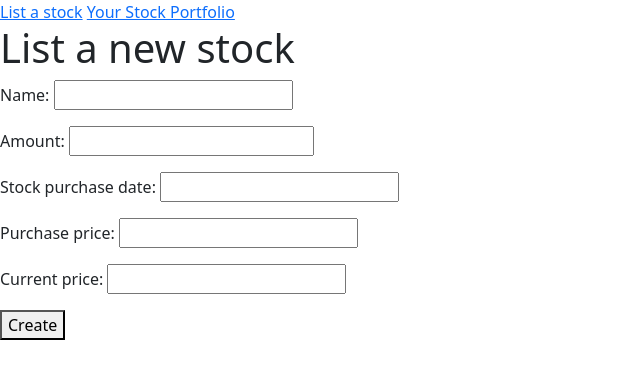
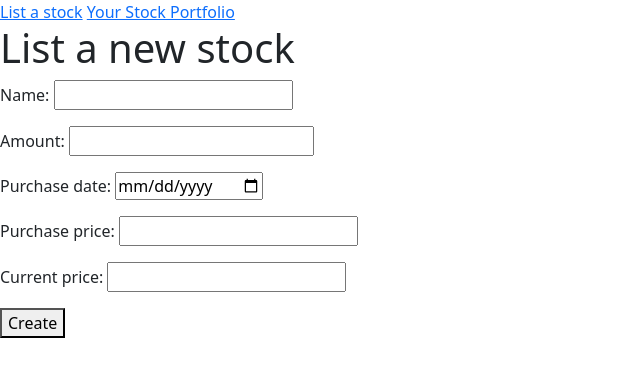
Before and after one commit to Taeiko/stonks-project, a Django app: page /stocks/create/ in a window 1280 px wide. Shown: the top 379 px of the page, without its empty margins (0-640 px from the left). Run offline with Django 5.2, Linux system fonts and the light colour scheme.

Commit message:
fixed date field and turned into date input for purchase_date

```diff
--- a/stonks_app/forms.py
+++ b/stonks_app/forms.py
@@ -5,3 +5,7 @@ class StockForm(forms.ModelForm):
     class Meta:
         model = Stock
         fields = ['name', 'amount', 'purchase_date', 'purchase_price','current_price' ]
+
+        widgets = {
+            'purchase_date': forms.DateInput(attrs={'type':'date'})
+        }
--- a/stonks_app/models.py
+++ b/stonks_app/models.py
@@ -4,6 +4,6 @@ from django.db import models
 class Stock(models.Model):
     name= models.CharField(max_length=80)
     amount = models.BigIntegerField()
-    purchase_date = models.DateField('stock purchase date')
+    purchase_date = models.DateField()
     purchase_price = models.DecimalField(decimal_places=2, max_digits=10)
     current_price = models.DecimalField(decimal_places=2, max_digits=10)
--- a/stonks_app/templates/stocks/stock-form.html
+++ b/stonks_app/templates/stocks/stock-form.html
@@ -4,6 +4,8 @@
 <form method='post'>
     {% csrf_token %}
     {{form.as_p}}
+
+
     <button type = 'submit'>{{form.instance.pk|yesno:"Update, Create"}}</button>
 </form>
 {% endblock %}
```
Also changed, not shown: stonks_app/migrations/0003_alter_stock_purchase_date.py (added).
